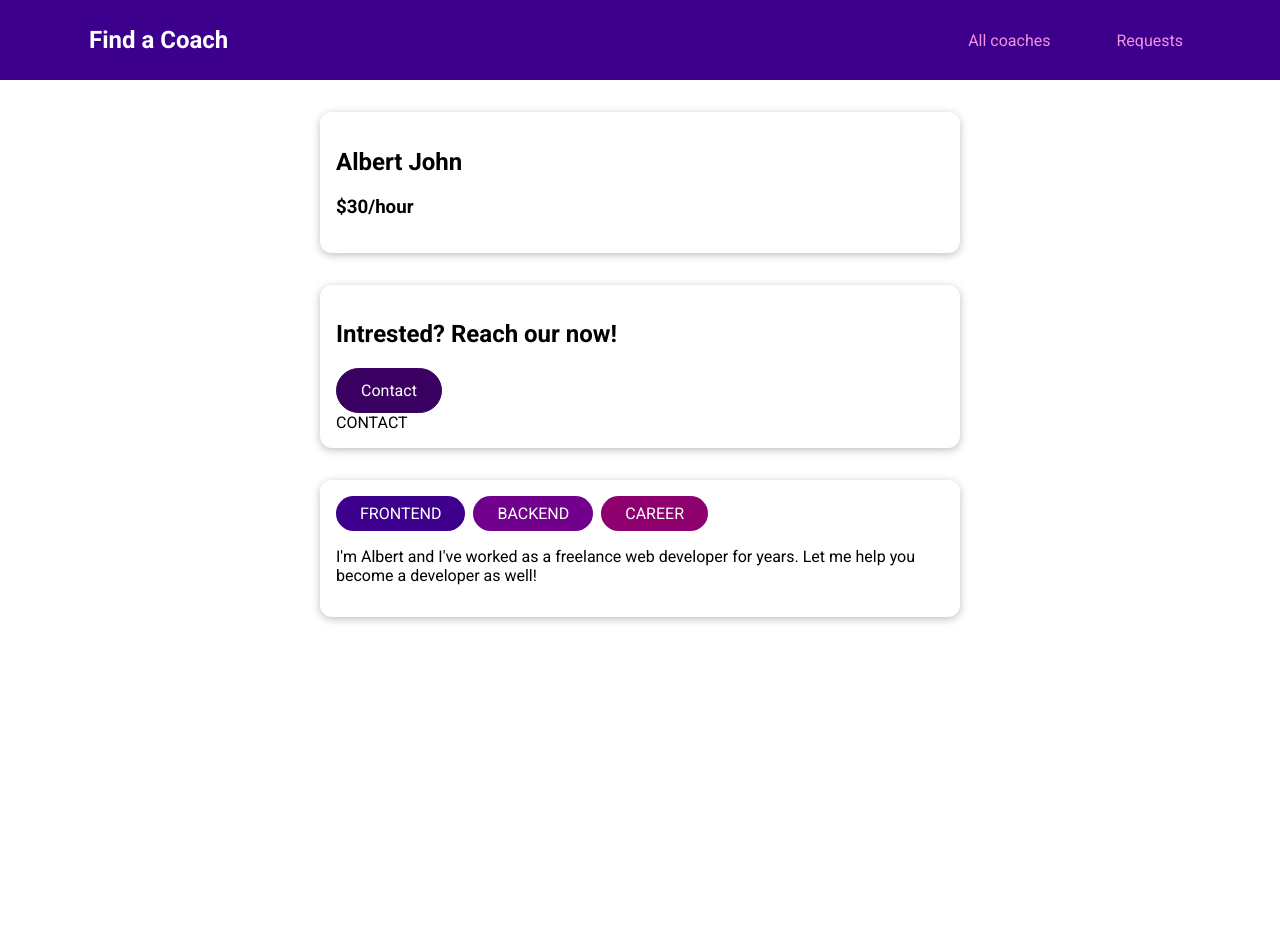
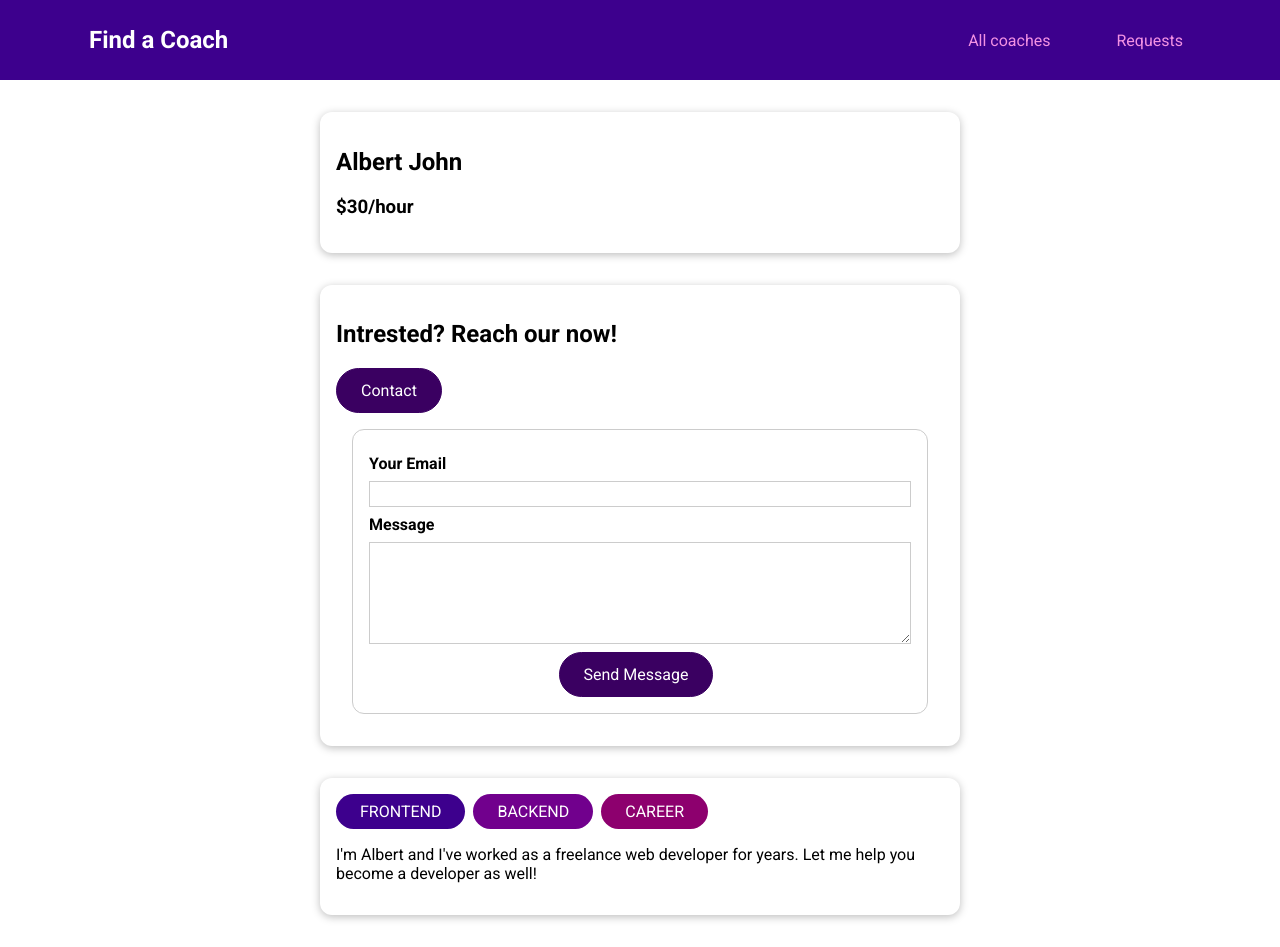
Before and after one commit to itsathefak/Coach-Finder-VueJS, a Vue app: page /coaches/c1/contact in a window 1280 px wide. Before the commit the page ends 800 px from the top, so only its background shows below. Built offline with nearby package versions, Linux system fonts and the light colour scheme.

Commit message:
Fix the contact form for requests

```diff
--- a/src/pages/requests/ContactCoach.vue
+++ b/src/pages/requests/ContactCoach.vue
@@ -1,3 +1,96 @@
 <template>
-CONTACT
-</template>
+    <form @submit.prevent="submitForm">
+      <div class="form-control">
+        <label for="email">Your Email</label>
+        <input type="email" id="email" v-model.trim="email" />
+      </div>
+      <div class="form-control">
+        <label for="message">Message</label>
+        <textarea id="message" rows="5" v-model.trim="message"></textarea>
+      </div>
+      <p class="errors" v-if="!formIsValid">
+        Please enter a valid email and a non-empty message.
+      </p>
+      <div class="actions">
+        <base-button>Send Message</base-button>
+      </div>
+    </form>
+  </template>
+
+  <script>
+  export default {
+    data() {
+      return {
+        email: '',
+        message: '',
+        formIsValid: true,
+      };
+    },
+    methods: {
+      submitForm() {
+        this.formIsValid = true;
+
+        // Validate email and message
+        if (!this.email.includes('@') || this.email.trim() === '' || this.message.trim() === '') {
+          this.formIsValid = false;
+          return;
+        }
+
+        // Dispatch the form data
+        this.$store.dispatch('requests/contactCoach', {
+          email: this.email,
+          message: this.message,
+          coachId: this.$route.params.id,
+        });
+
+        // Redirect
+        this.$router.replace('/coaches');
+      },
+    },
+  };
+  </script>
+
+
+<style scoped>
+form {
+  margin: 1rem;
+  border: 1px solid #ccc;
+  border-radius: 12px;
+  padding: 1rem;
+}
+
+.form-control {
+  margin: 0.5rem 0;
+}
+
+label {
+  font-weight: bold;
+  margin-bottom: 0.5rem;
+  display: block;
+}
+
+input,
+textarea {
+  display: block;
+  width: 100%;
+  font: inherit;
+  border: 1px solid #ccc;
+  padding: 0.15rem;
+}
+
+input:focus,
+textarea:focus {
+  border-color: #3d008d;
+  background-color: #faf6ff;
+  outline: none;
+}
+
+.errors {
+  font-weight: bold;
+  color: red;
+}
+
+.actions {
+  text-align: center;
+}
+</style>
--- a/src/store/index.js
+++ b/src/store/index.js
@@ -1,10 +1,12 @@
 import { createStore } from 'vuex'
 
-import coachesModule from './modules/coaches/index'
+import coachesModule from './modules/coaches/index.js'
+import requestsModule from './modules/requests/index.js'
 
 const store = createStore({
     modules: {
-        coaches: coachesModule
+        coaches: coachesModule,
+        requests: requestsModule
     },
     state(){
         return{
--- /dev/null
+++ b/src/store/modules/requests/actions.js
@@ -0,0 +1,11 @@
+export default{
+    contactCoach(context, payload){
+        const newRequest = {
+            id: new Date().toISOString(),
+            coachId: payload.coachId,
+            userEmail: payload.email,
+            message: payload.message
+        }
+        context.commit('addRequest', newRequest)
+    }
+}
--- /dev/null
+++ b/src/store/modules/requests/index.js
@@ -0,0 +1,13 @@
+import mutations from './mutations.js'
+import actions from './actions.js'
+
+export default {
+  namespaced: true,
+  state() {
+    return {
+      requests: [],
+    };
+  },
+  mutations,
+  actions
+};
--- /dev/null
+++ b/src/store/modules/requests/mutations.js
@@ -0,0 +1,5 @@
+export default{
+    addRequest(state, payload){
+        state.requests.push(payload)
+    }
+}
```
Also changed, not shown: src/store/modules/requests/getters.js (added).
